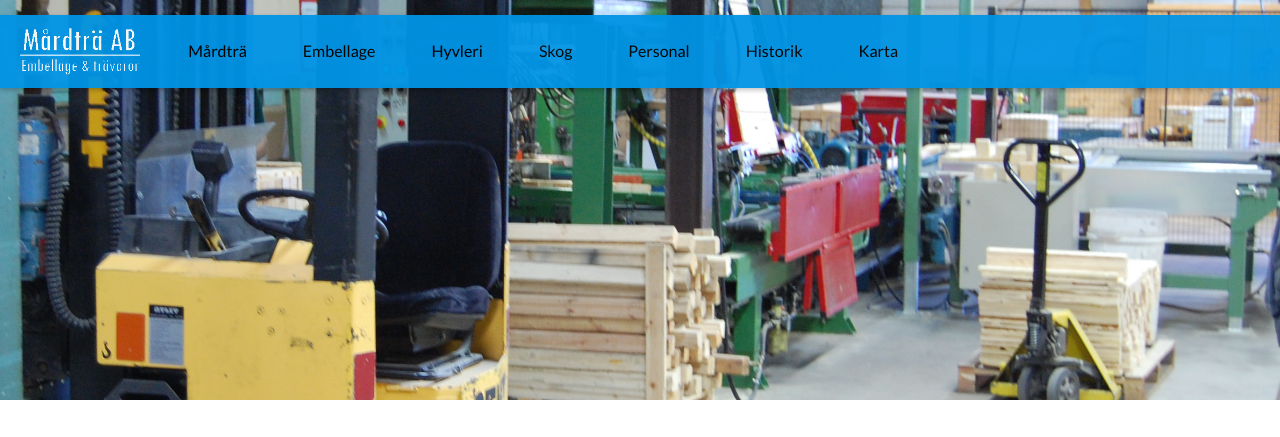
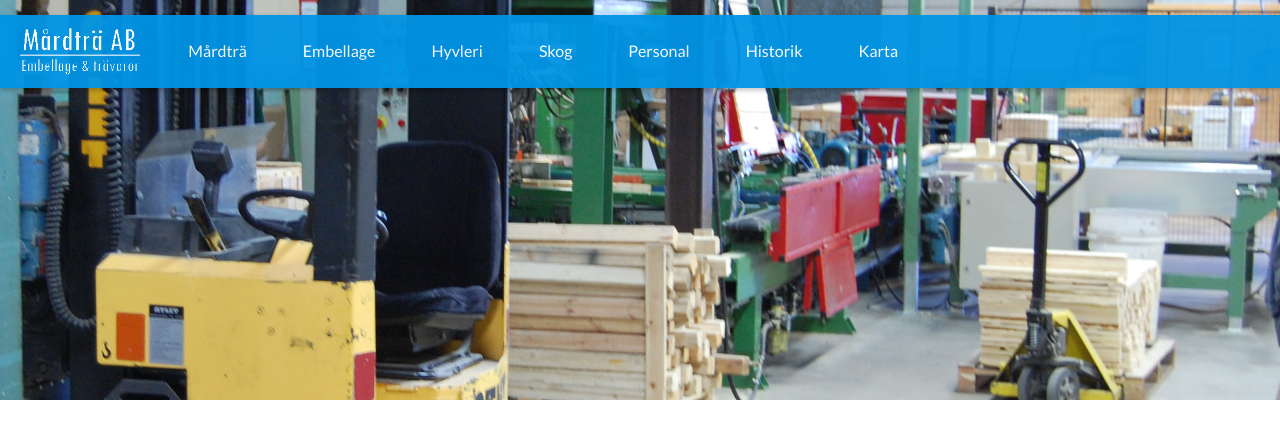
Before and after one commit to nothjarnan/mardtra.github.io, a plain HTML site: page index.html in a window 1280 px wide. Shown: the top 437 px of the page. Drawn offline with nearby package versions, Linux system fonts and the light colour scheme.

Commit message:
Text fix

```diff
--- a/index.html
+++ b/index.html
@@ -16,13 +16,13 @@
         <li onclick="" class="hspc"><img src="mårdträ_test.png" height="70px"></li>
       </div>
       <div id="item_divider">
-        <li class="Item"> <a href="index.html" > Mårdträ </a> </li>
-        <li class="Item"> <a href="index.html" > Embellage </a> </li>
-        <li class="Item"> <a href="index.html" > Hyvleri </a> </li>
-        <li class="Item"> <a href="index.html" > Skog </a> </li>
-        <li class="Item"> <a href="index.html" > Personal </a> </li>
-        <li class="Item"> <a href="index.html" > Historik </a> </li>
-        <li class="Item"> <a href="index.html" > Karta </a> </li>
+        <li class="Item"> <a href="index.html" style="color: #fff;" > Mårdträ </a> </li>
+        <li class="Item"> <a href="index.html" style="color: #fff;" > Embellage </a> </li>
+        <li class="Item"> <a href="index.html" style="color: #fff;" > Hyvleri </a> </li>
+        <li class="Item"> <a href="index.html" style="color: #fff;" > Skog </a> </li>
+        <li class="Item"> <a href="index.html" style="color: #fff;" > Personal </a> </li>
+        <li class="Item"> <a href="index.html" style="color: #fff;" > Historik </a> </li>
+        <li class="Item"> <a href="index.html" style="color: #fff;" > Karta </a> </li>
       </div>
       <br>
     </ul>
```
